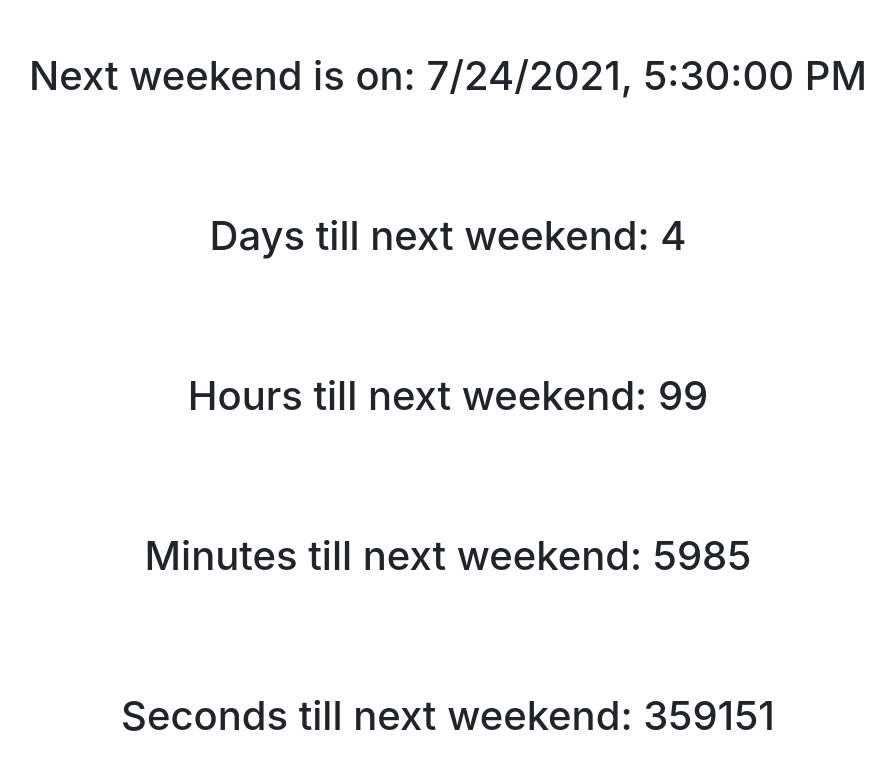
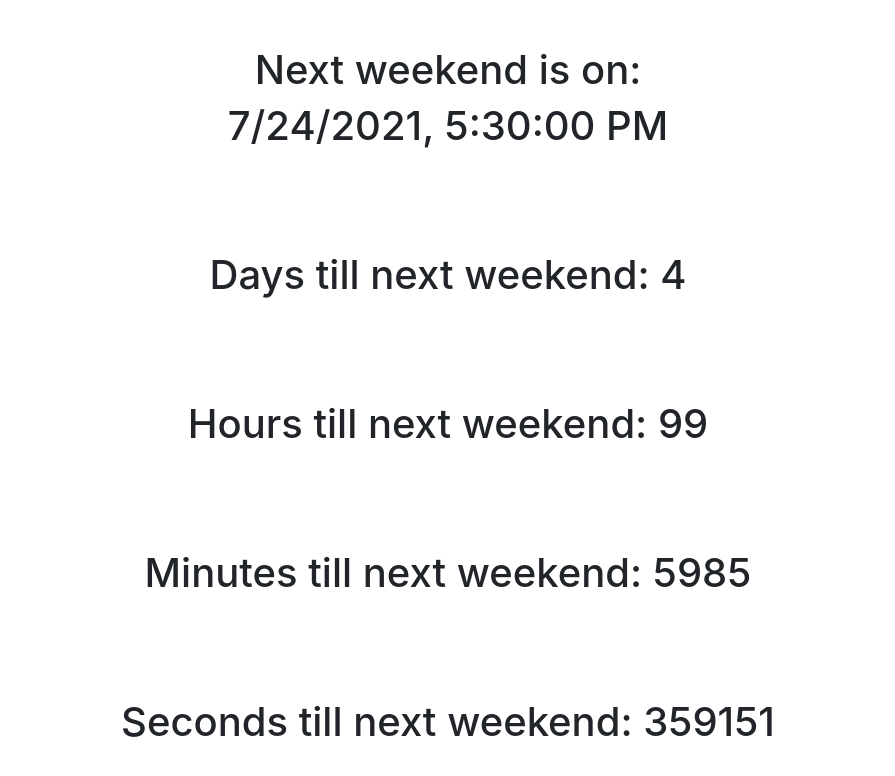
Before and after one commit to anushibin007/is-it-weekend, a React (Vite) app: page / in a window 1280 px wide. Shown: the top 776 px of the page, without its empty margins (180-1075 px from the left). Built offline with nearby package versions, Linux system fonts and the light colour scheme.

Commit message:
Beautify the first line

```diff
--- a/src/App.jsx
+++ b/src/App.jsx
@@ -52,8 +52,9 @@ function App() {
 		<Container className="fill">
 			<Row className="align-items-center" style={{ height: "100vh" }}>
 				<Row>
-					<Col className="align-self-center">
-						<h1 id="nextWeekend">Next weekend is on: {weekendData.nextWeekend && weekendData.nextWeekend.toLocaleString()}</h1>
+					<Col>
+						<h1>Next weekend is on:</h1>
+						<h1>{weekendData.nextWeekend && weekendData.nextWeekend.toLocaleString()}</h1>
 					</Col>
 				</Row>
 				<Row>
```
